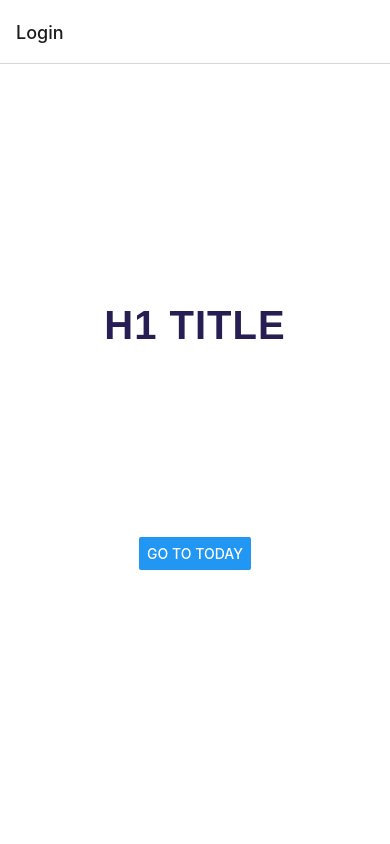
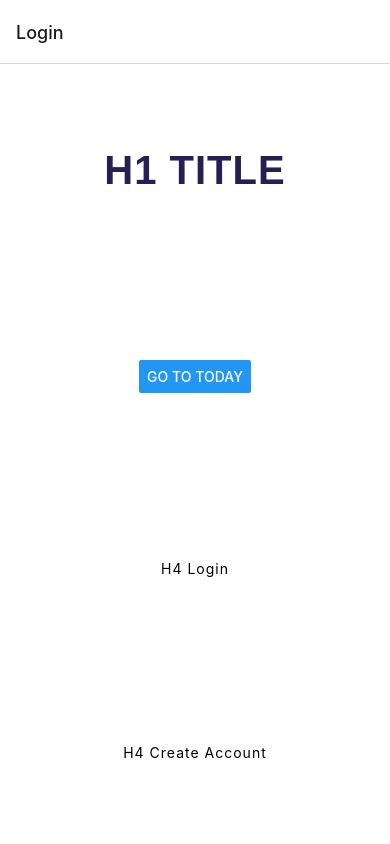
Before and after one commit to terwo/yapyap, a React Native app in the folder Echo/: screen /Login in a window 390 px wide. Shown: the top 844 px of the page. Built offline with nearby package versions, Linux system fonts and the light colour scheme.

Commit message:
Reorder elements in LoginScreen

```diff
--- a/Echo/src/screens/LoginScreen.js
+++ b/Echo/src/screens/LoginScreen.js
@@ -52,20 +52,20 @@ const LoginScreen = ({ navigation }) => {
     container: {
       backgroundColor: "#FFF",
       display: "flex",
+      flex: 1,
       maxWidth: 480,
       width: "100%",
       flexDirection: "column",
-      justifyContent: "center",
+      justifyContent: "space-around",
       alignItems: "center",
       marginHorizontal: "auto",
-      paddingVertical: 50,
-      paddingHorizontal: 60,
+    //   paddingBottom: 50,
+    //   paddingHorizontal: 60,
     },
     header: {
       display: "flex",
       flexDirection: "column",
       alignItems: "center",
-      marginVertical: 189,
     },
     headerText: {
       color: "#271E53", // Changed from CSS custom property to a hard-coded value
@@ -83,25 +83,21 @@ const LoginScreen = ({ navigation }) => {
       letterSpacing: "1px",
       fontVariantNumeric: "lining-nums tabular-nums",
       alignSelf: "center",
-      marginTop: 312,
       fontFamily: "Nunito, sans-serif",
       fontSize: 22,
     },
     loginText: {
-      marginTop: 22,
     },
     createAccount: {
       color: "black",
       textAlign: "center",
       letterSpacing: "1px",
       fontVariantNumeric: "lining-nums tabular-nums",
-      marginTop: 22,
       whiteSpace: "nowrap",
       fontFamily: "Nunito, sans-serif",
       fontSize: 22,
     },
     createAccountText: {
-      marginTop: 22,
     },
   });
 
```
